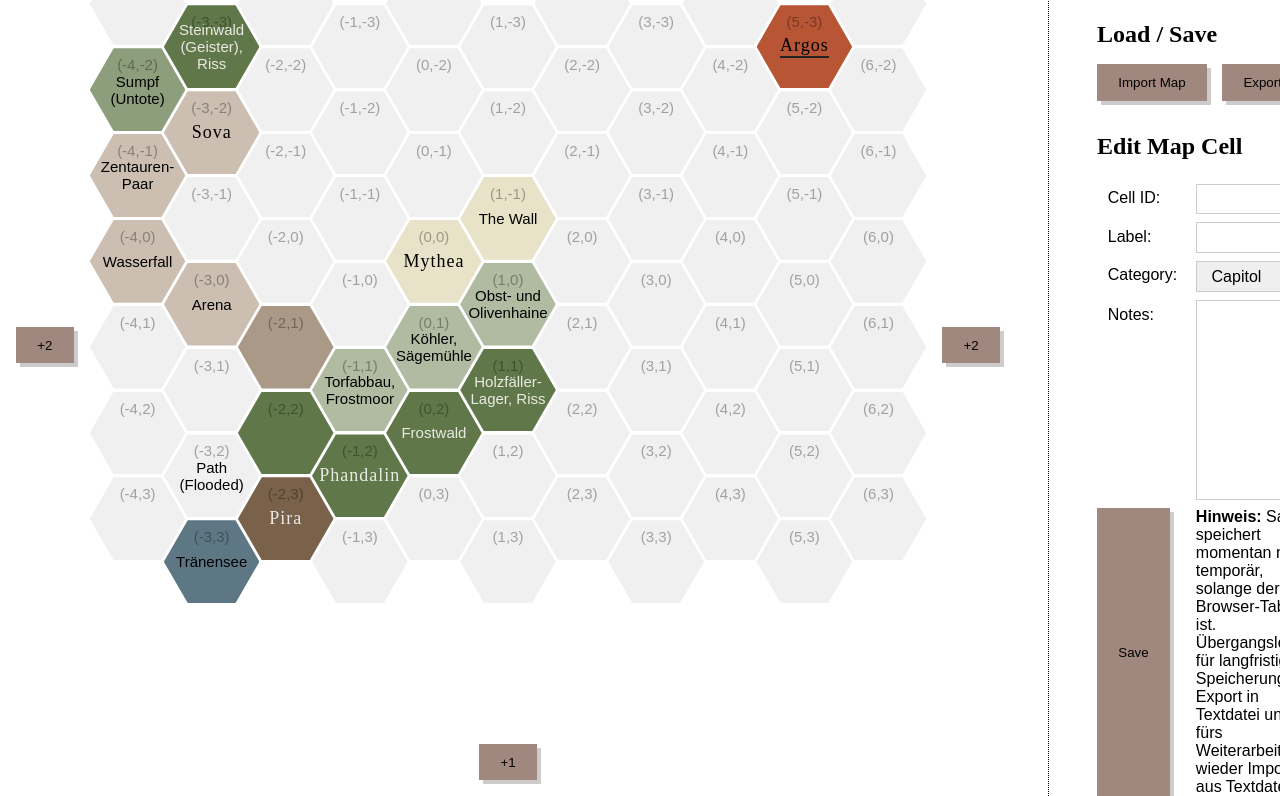
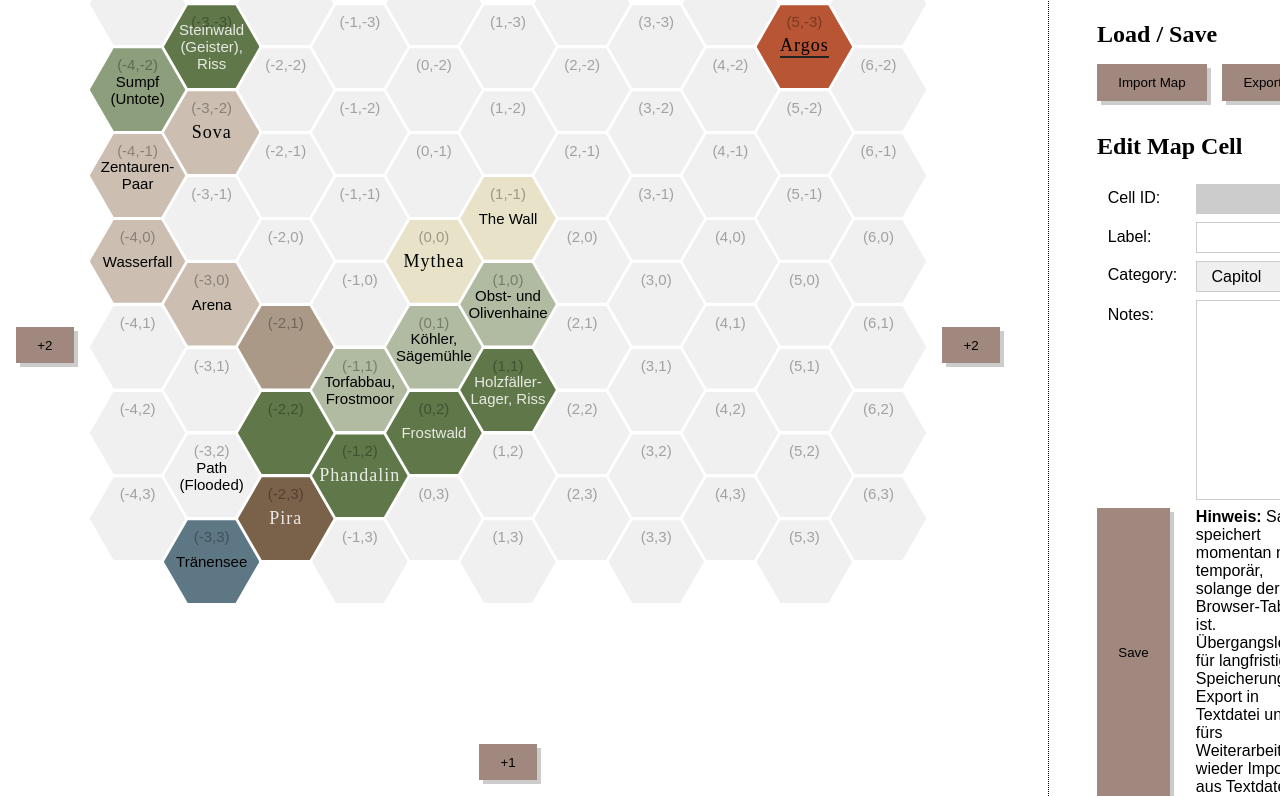
Before and after one commit to coffeepyros/map-soluna, a plain HTML site: page index.html in a window 1280 px wide. Shown: the part 106-902 px from the top of the page. Drawn offline with Linux system fonts and the light colour scheme; a web font is replaced by a local one.

Commit message:
changed disabled to read-only input (for formData)

```diff
--- a/index.html
+++ b/index.html
@@ -36,7 +36,7 @@
       <form id="formEditCell">
         <h2>Edit Map Cell</h2>
         <label for="cellID">Cell ID:</label>
-        <input type="text" id="cellID" name="cellID" />
+        <input type="text" id="cellID" name="cellID" readonly="readonly" />
 
         <label for="label">Label:</label>
         <input type="text" id="label" name="label" />
--- a/map.css
+++ b/map.css
@@ -120,6 +120,11 @@ form#formEditCell h2 {
 }
 input#cellID {
   width: 120px;
+  background-color: #ccc;
+  cursor: default;
+}
+select {
+  cursor: pointer;
 }
 form#formEditCell textarea {
   height: 25vh;
```
